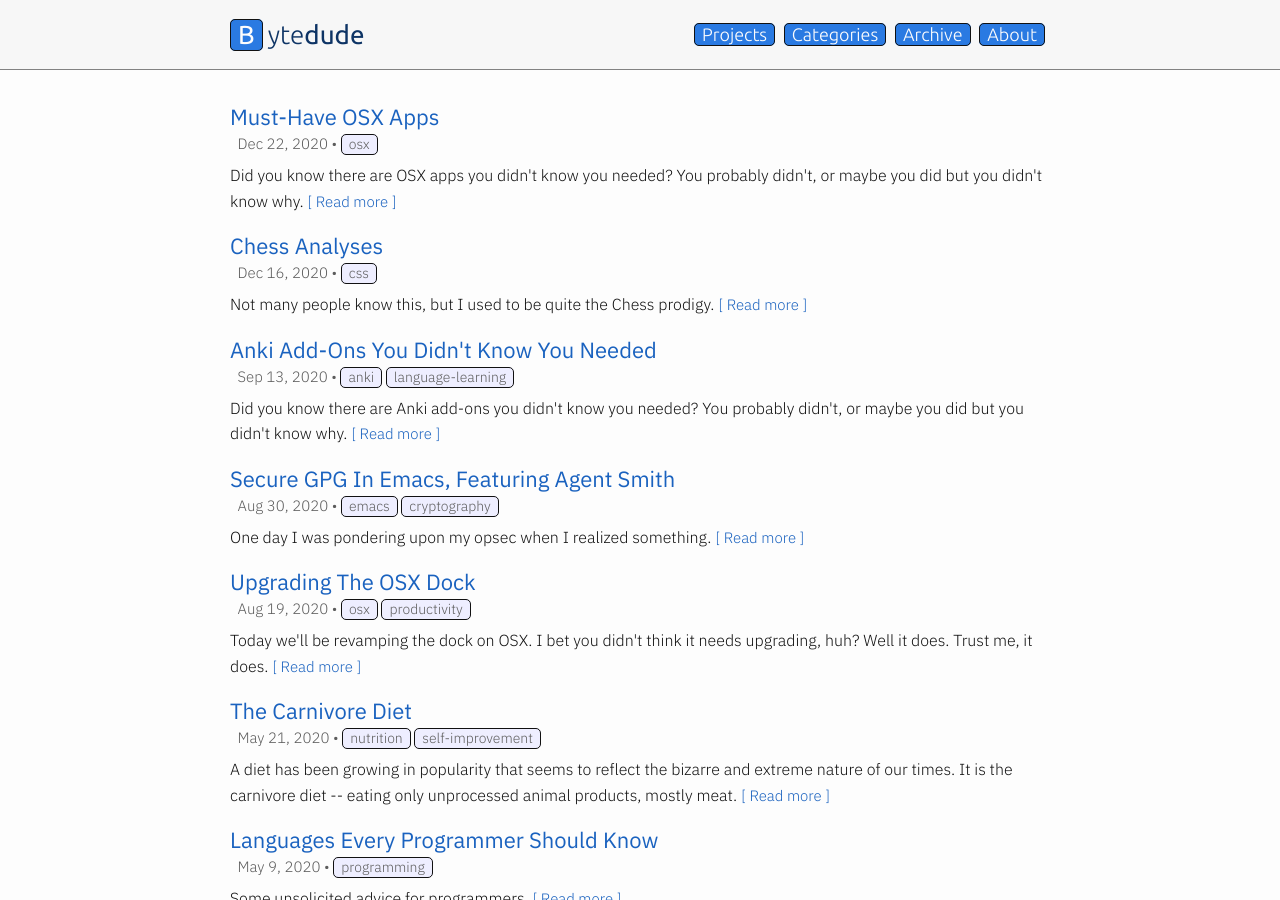
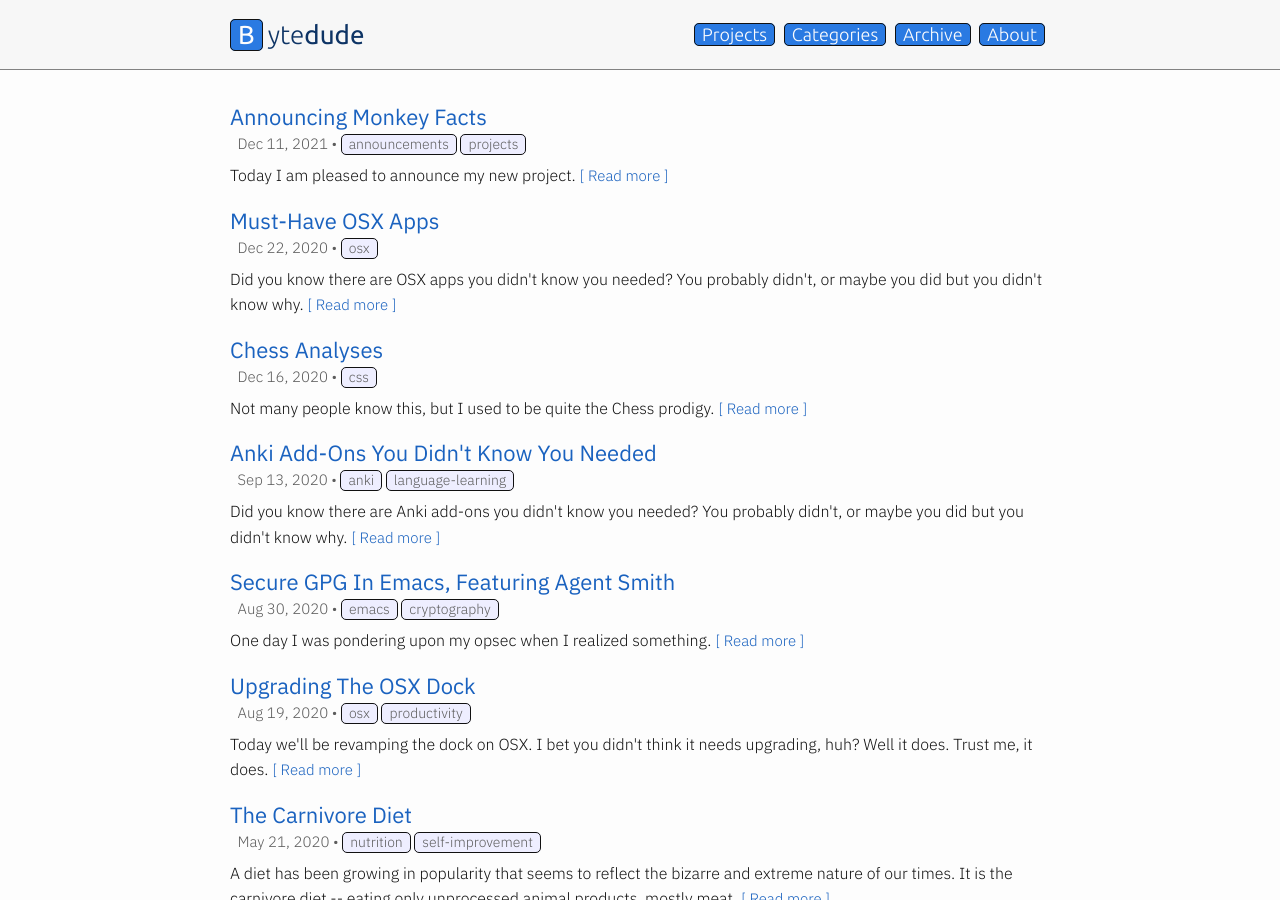
Before and after one commit to mrcnski/signor.dev, a Jekyll site: the page built from index.md, in a window 1280 px wide and 900 px high. Built offline with Jekyll 4.4.1, drawn with Linux system fonts in a browser that asks for light colours; comment, search, counter and statistics services are not loaded.

Commit message:
Add post

```diff
--- a/_config.yml
+++ b/_config.yml
@@ -67,6 +67,7 @@ defaults:
 
 category_descriptions:
   - { name: "anki", description: "" }
+  - { name: "announcements", description: "" }
   - { name: "blogging", description: "" }
   - { name: "books", description: "" }
   - { name: "c", description: "" }
@@ -85,6 +86,7 @@ category_descriptions:
   - { name: "presentations", description: "" }
   - { name: "productivity", description: "" }
   - { name: "programming", description: "" }
+  - { name: "projects", description: "" }
   - { name: "reviews", description: "" }
   - { name: "rust", description: "" }
   - { name: "self-improvement", description: "" }
--- /dev/null
+++ b/_posts/2021-12-11-announcing-monkey-facts.md
@@ -0,0 +1,14 @@
+---
+title: "Announcing Monkey Facts"
+date: 2021-12-11
+categories: announcements projects
+description: Today I am pleased to announce my new project.
+---
+
+Today I am pleased to announce my new project:
+
+[Monkey Facts](https://monkeyfacts.io)!
+
+It's a "Today I Learned" website where I post new facts everyday. I hope you check it out -- I had a lot of fun making it.
+
+There are a lot of new features (and facts) coming in the pipeline, so stay tuned.
```
